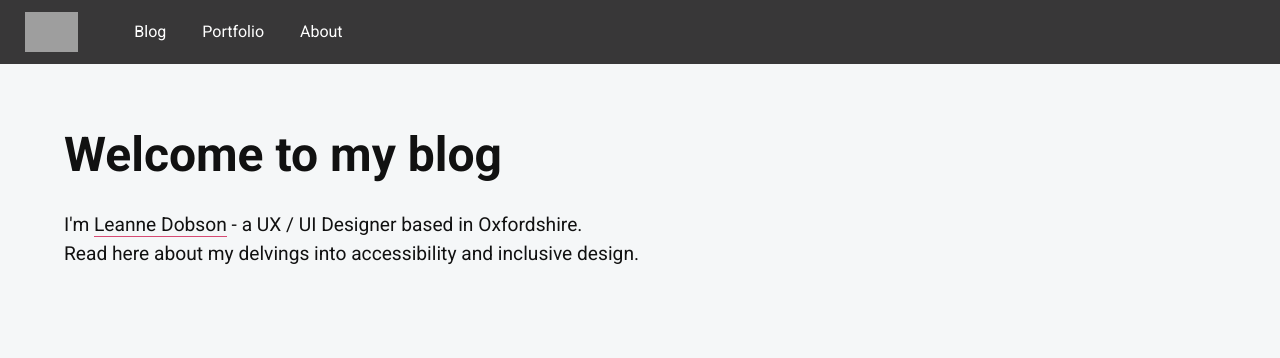
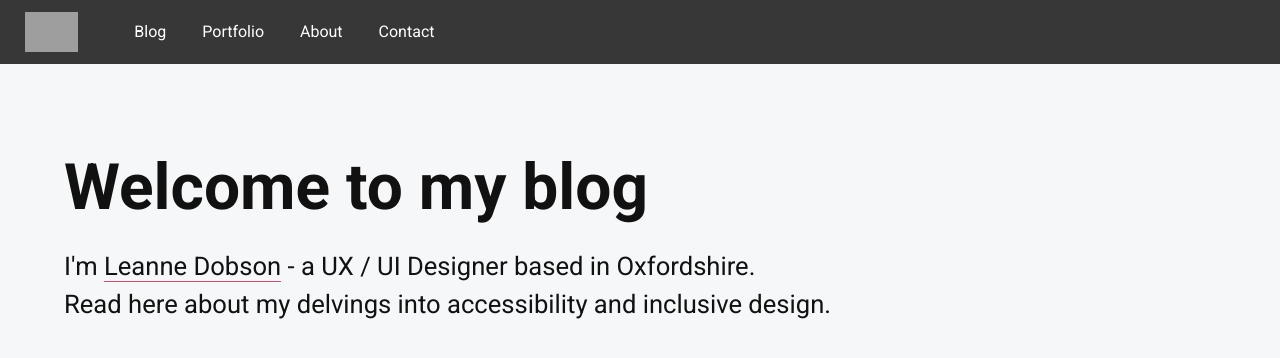
Before and after one commit to LeanneDobson/leannedobson.github.io, a plain HTML site: page index.html in a window 1280 px wide. Shown: the top 358 px of the page. Drawn offline with nearby package versions, Linux system fonts and the light colour scheme; grey boxes are pictures that could not be loaded.

Commit message:
Revert "Fixed heading issue with line-height"
This reverts commit 98c80b5ac8c66a95d92aaa978329993937120a55.

```diff
--- a/css/main.css
+++ b/css/main.css
@@ -26,16 +26,9 @@ body {
 
 
 .welcome {
-    font-size: 1.5em;
+    font-size: 2em;
     font-weight: 500;
     margin-bottom: 3em;
-    grid-column-start: 1;
-    grid-column-end: 2;
-    grid-template-rows: 1fr;
-}
-
-.welcome h1 {
-    line-height: 1em;
 }
 
 .welcome p {
--- a/css/mediaqueries.css
+++ b/css/mediaqueries.css
@@ -3,9 +3,6 @@
 @media only screen and (min-width: 500px) {
     #wrapper {
         grid-template-columns: 1fr 1fr;
-    }
-   .welcome {
-        grid-column-end: 3;
     }
 
 }
@@ -14,7 +11,6 @@
 @media only screen and (min-width: 850px) {
     #wrapper {
         grid-template-columns: repeat(3, 1fr);
-        padding: 35px 0;
     }
 
     .welcome {
--- a/index.html
+++ b/index.html
@@ -24,6 +24,7 @@
             <li><a href="#">Blog</a></li>
             <li><a href="#">Portfolio</a></li>
             <li><a href="#">About</a></li>
+            <li><a href="#">Contact</a></li>
          </ul>
       </nav>
     </header>
@@ -36,7 +37,7 @@
 
              <h1>Welcome to my blog</h1>
              <p>I'm <a href="#"><span class="underline">Leanne Dobson</span></a> - a UX / UI Designer based in Oxfordshire.</p>
-             <p>Read here about my delvings into accessibility and inclusive design. </p>
+             <p>Read here about my delvings into accessibility and inclusive design.</p>
 
          </div>
 
```
